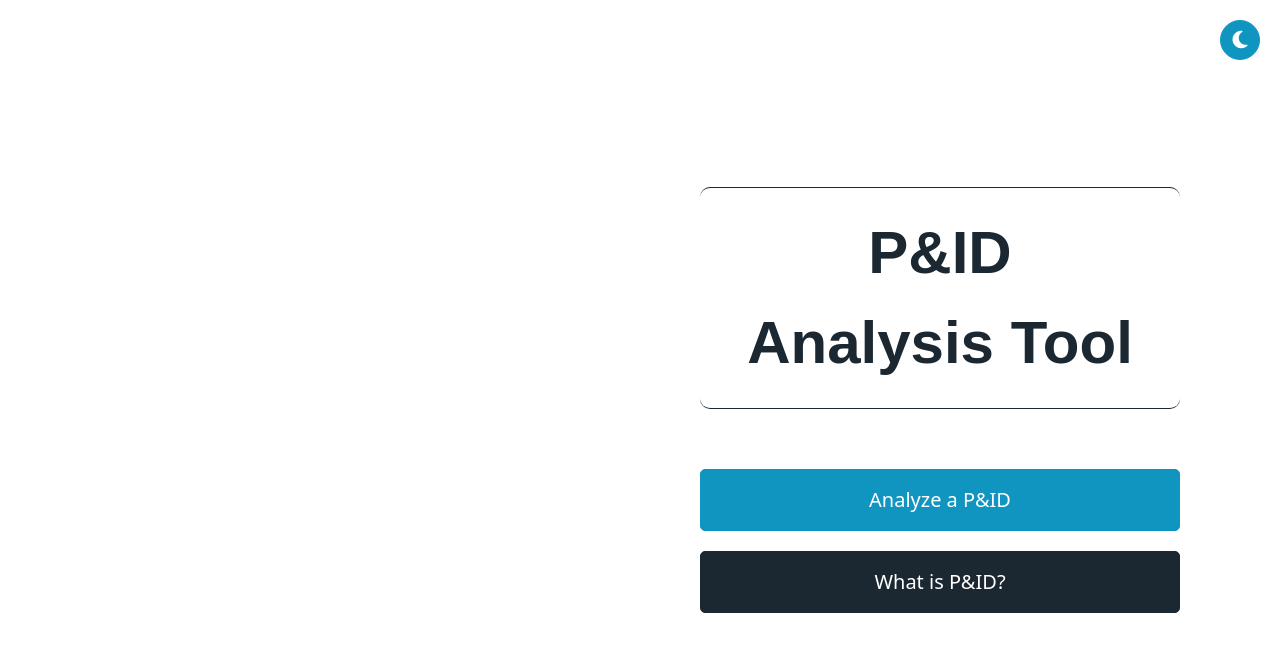
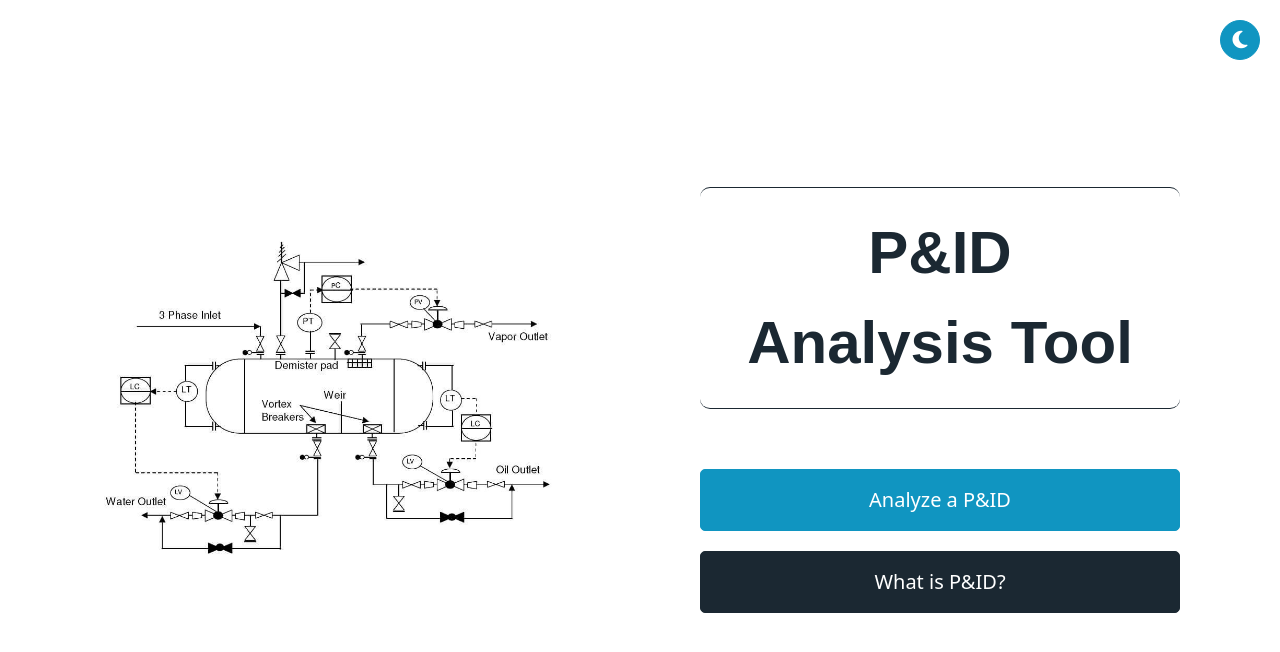
Before and after one commit to shridharkhare/Echelon-25, a plain HTML site: page index.html in a window 1280 px wide. Drawn offline with nearby package versions, Linux system fonts and the light colour scheme.

Commit message:
refactor: make some minor changes to the code

```diff
--- a/index.html
+++ b/index.html
@@ -41,7 +41,9 @@
         </button>
 
         <header class="hero">
-            <div class="shuffling-deck"></div>
+            <div class="hero-static">
+                <img src="pid.jpg" alt="P&ID">
+            </div>
             <div class="hero-actions">
                 <h1>P&ID <br> Analysis Tool</h1>
                 <button class="" id="lobby-btn">Analyze a P&ID</button>
--- a/styles/index.css
+++ b/styles/index.css
@@ -34,6 +34,12 @@
     padding: 1rem;
 }
 
+.hero-static {
+    display: flex;
+    flex-direction: column;
+    justify-content: center;
+}
+
 #how-to li {
     padding: 0.5rem;
 
```
Also changed, not shown: lobby.html (+1 -1 lines), pid.jpg (added).
